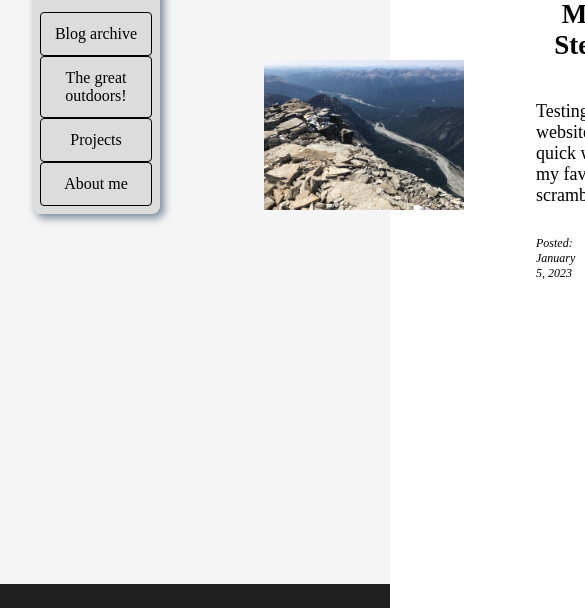
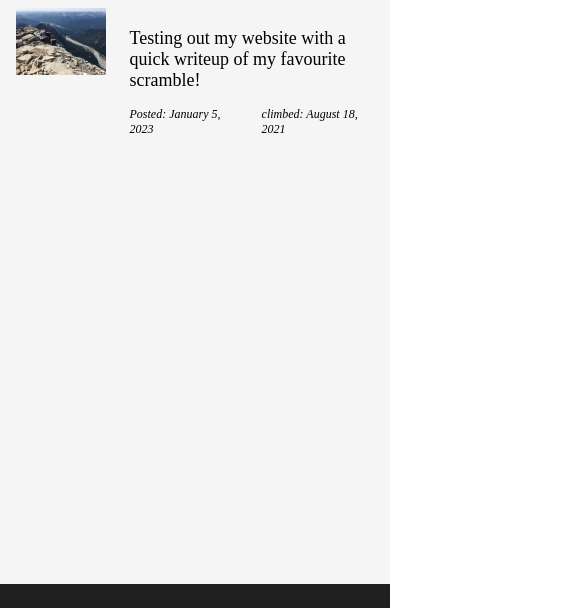
Before and after one commit to John-Douglas-Hynes/john-douglas-hynes.github.io, a plain HTML site: page index.html in a window 390 px wide. Shown: the part 236-844 px from the top of the page, 585 px wide, since content can reach past the window. Drawn offline with Linux system fonts and the light colour scheme.

Commit message:
Fix css to be less crap on mobile (still bad though sorry...)

```diff
--- /dev/null
+++ b/javascript/menu.js
@@ -0,0 +1,4 @@
+const leftMenu = document.querySelector(".left-box");
+const rightMenu = document.querySelector(".right-box")
+leftMenu.remove();
+rightMenu.remove();
--- a/style.css
+++ b/style.css
@@ -1,11 +1,17 @@
+html {
+    height: 100%;
+}
+
 body {
     margin: 0;
+    height: 100%;
 }
 
 .outer-container {
     display: flex;
     flex-direction: column;
-    min-height: 100vh;
+    min-height: 100%;
+    height: auto;
 }
 
 header {
@@ -51,7 +57,7 @@ header .title-card p {
 header #contact-me-btn {
     margin: 16px;
     border-radius: 48px;
-    width: 150px;
+    max-width: 150px;
     border: 1px solid black;
     /*box-shadow: 4px 4px 4px lightslategrey;*/
     font-size: 24px;
@@ -76,10 +82,16 @@ header #contact-me-btn:hover {
     background-color: whitesmoke;
 }
 
-.main-content .left-menu {
+@media only screen and (min-width: 600px) {
+   .main-content .left-menu, .main-content .right-menu {
     flex: 2 1 0;
     text-decoration: none;
-}
+}}
+
+@media only screen and (max-width: 600px) {
+    .main-content .left-menu, .main-content .right-menu {
+    display: none;
+}}
 
 .main-content .left-menu a, .main-content .right-menu a {
     text-decoration: none;
@@ -153,6 +165,7 @@ header #contact-me-btn:hover {
     display: flex;
     flex-direction: column;
     font-size: 18px;
+    align-items: stretch;
 }
 
 .main-content .center-content a {
@@ -162,12 +175,17 @@ header #contact-me-btn:hover {
 
 .main-content .center-content p {
     text-align: left;
+    margin: 8px;
+}
+
+.main-content .center-content h1 {
+    margin: 8px;
 }
 
 .main-content .center-content .trip-report {
     display: flex;
     font-size: 18px;
-    align-items: center;
+    align-items: stretch;
     justify-content: flex-start;
 }
 
@@ -182,32 +200,32 @@ header #contact-me-btn:hover {
     font-style: italic;
 }
 
+.main-content .center-content .trip-report figure {
+    flex: 1;
+    margin: max(16px, 1%);
+    height: 100%;
+    align-self: center;
+}
+
 .main-content .trip-report img {
-    height: 150px;
+    max-width: 100%;
+    margin: 0;
 }
 
 .main-content .summary {
+    flex: 3;
     display: flex;
     flex-direction: column;
+    justify-content: space-between;
 }
 
-.main-content figure {
-    float: left;
-}
 
 .trip-figure {
     border-radius: 4rem;
     display: flex;
     flex-direction: column;
-    width: 60rem;
-    max-width: 75vw;
     margin: 3rem;
     align-self: center;
-}
-
-img {
-    display: block;
-    margin: 2rem;
 }
 
 figcaption {
@@ -215,8 +233,8 @@ figcaption {
     font-style: italic;
 }
 
-.main-content .right-menu {
-    flex: 2 1 0;
+img {
+    width: 100%;
 }
 
 .main-content .right-menu .right-box {
```
